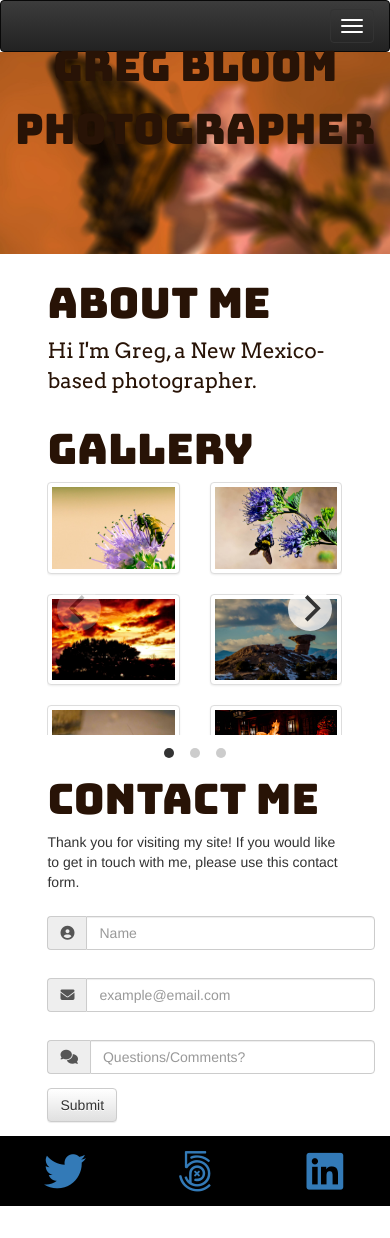
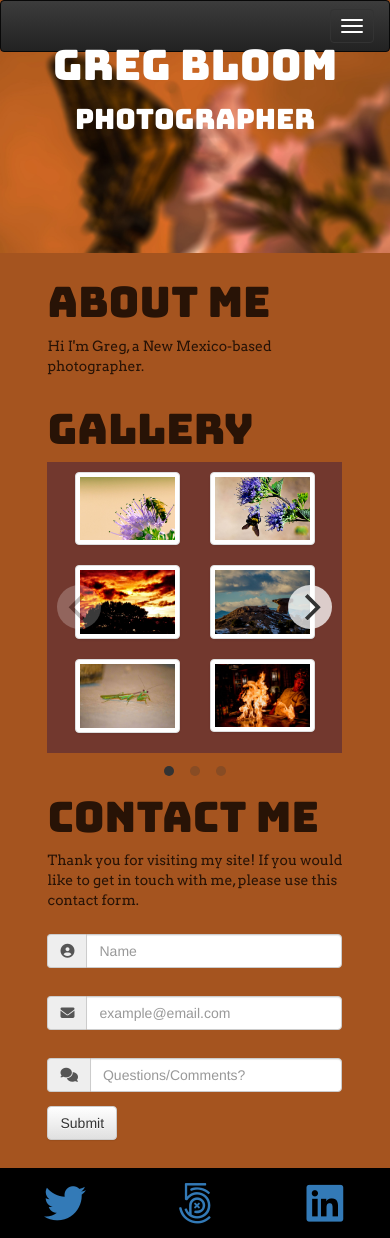
Before and after one commit to gbloom3/gbloom-photography, a PHP site: page / in a window 390 px wide. Before the commit the page ends 1206 px from the top, so only its background shows below. Run offline with PHP 8.4, Linux system fonts and the light colour scheme; some libraries are stand-ins or nearby versions.

Commit message:
added classes and media queries to ensure page displays correctly

```diff
--- a/public_html/css/style.css
+++ b/public_html/css/style.css
@@ -2,32 +2,67 @@
 	.carousel-cell {
 		width: 100%; /* full width */
 		height: auto;
+		margin-top: 10px;
 		margin-right: 10px;
 	}
 	.titleHeading{
 		margin-top: -25vh;
-		font-family: 'Bungee', cursive;
 		font-size: 3em;
-		color: #281306;
+	}
+	.subtitleHeading{
+		font-size: 2em;
+	}
+	.bodyText{
+		font-size: 1em;
+	}
+}
+@media only screen and (min-width: 768px) and (max-width: 899px) {
+	.carousel-cell {
+		width: 100%; /* full width */
+		height: auto;
+		margin-top: 10px;
+		margin-right: 10px;
+	}
+	.titleHeading{
+		margin-top: -25vh;
+		font-size: 4em;
+	}
+	.subtitleHeading{
+		font-size: 2.5em;
+	}
+	.bodyText{
+		font-size: 1em;
 	}
 }
 @media only screen and (min-width: 900px) {
 	.carousel-cell {
 		width: 100%; /* full width */
 		height: auto;
-		margin-right: 10px;
+		margin: 5% 2.5%;
 	}
 	.titleHeading{
 		margin-top: -55vh;
-		font-family: 'Bungee', cursive;
 		font-size: 5em;
-		color: #281306;
+	}
+	.subtitleHeading{
+		font-size: 3em;
+	}
+	.bodyText{
+		font-size: 1.5em;
 	}
 }
 footer {
-	margin-top: 1em;
+	margin-top: 2em;
 	padding: 1em 0;
 	background-color: black;
+}
+.titleHeading{
+	font-family: 'Bungee', cursive;
+	color: white;
+}
+.subtitleHeading{
+	font-family: 'Bungee', cursive;
+	color: white;
 }
 .titleBackground {
 	display: inline-block;
@@ -43,10 +78,10 @@ footer {
 }
 .bodyText{
 	font-family: 'Arvo', serif;
-	font-size: 1.5em;
 	color: #281306;
 }
 .main-carousel{
+	background-color: #72382E;
 	margin-bottom: 1.5em;
 }
 .flickity-viewport {
@@ -71,10 +106,12 @@ body { width: 100%;}
 	display: flex;
 	flex-direction: column;
 	min-height: 100vh;
+	background-color: #A5541F;
 }
 
 .sfooter-content {
 	flex: 1 0 auto;
+	background-color: #A5541F;
 }
 
 /***
--- a/public_html/index.php
+++ b/public_html/index.php
@@ -3,7 +3,7 @@
 	<head>
 		<meta charset="UTF-8"/>
 		<meta name="viewport" content="width=device-width, initial-scale=1"/>
-		<meta http-equiv="x-ua-compatible" content="ie-edge"/>
+		<meta http-equiv="x-ua-compatible" content="ie=edge"/>
 
 		<!-- Latest compiled and minified Bootstrap CSS -->
 		<link rel="stylesheet" href="https://maxcdn.bootstrapcdn.com/bootstrap/3.3.7/css/bootstrap.min.css"
@@ -96,65 +96,64 @@
 						<img src="img/photos/butterfly-min.jpg" class="img-responsive verticalAlign" alt="" />
 						<div class="col-xs-12 col-md-6 col-md-offset-6 text-center">
 							<h1 class="titleHeading">Greg Bloom</h1>
-							<p class="heading">Photographer</p>
+							<p class="subtitleHeading">Photographer</p>
 						</div>
 					</div>
 					<!-- begin about me section -->
-
-						<div class="col-xs-10 col-md-10 col-xs-offset-1 col-md-offset-1 section" id="about">
+						<div class="col-xs-10 col-md-10 col-xs-offset-1 col-md-offset-1" id="about">
 							<h1 class="heading">About Me</h1>
 							<p class="bodyText">Hi I'm Greg, a New Mexico-based photographer.</p>
 						</div>
 					<!-- begin gallery section -->
-						<div class="col-xs-11 col-md-11 col-xs-offset-1 col-md-offset-1 sectionAlt" id="gallery">
+						<div class="col-xs-11 col-md-11 col-xs-offset-1 col-md-offset-1" id="gallery">
 							<h1 class="heading">Gallery</h1>
 						</div>
 						<div class="col-xs-10 col-md-10 col-xs-offset-1 col-md-offset-1">
-							<div class="main-carousel popup-gallery" data-flickity='{ "cellAlign": "center", "contain": true, "dragThreshold": 10, "adaptiveHeight": true, "lazyLoad": true}'>
+							<div class="main-carousel popup-gallery" data-flickity='{ "cellAlign": "right", "contain": true, "dragThreshold": 10, "adaptiveHeight": true, "imagesLoaded": true}'>
 								<div class="carousel-cell">
 									<div class="row">
-										<div class="col-xs-6 col-md-6">
-											<a href="img/photos/bee-min.jpg" class="thumbnail"
-
+										<div class="col-xs-5 col-md-5 col-xs-offset-1 col-md-offset-1">
+											<a href="img/photos/bee-min.jpg"
+												class="thumbnail"
 												title="Bee on a Flower">
 												<img src="img/photos/thumbs/bee-tn.jpg"/>
 											</a>
 										</div>
-										<div class="col-xs-6 col-md-6">
-											<a href="img/photos/bumblebee-min.jpg" class="thumbnail"
-
+										<div class="col-xs-5 col-md-5">
+											<a href="img/photos/bumblebee-min.jpg"
+												class="thumbnail"
 												title="Bumblebee on a Flower">
 												<img src="img/photos/thumbs/bumblebee-tn.jpg"/>
 											</a>
 										</div>
 									</div>
 									<div class="row">
-										<div class="col-xs-6 col-md-6">
-											<a href="img/photos/burning-sky-min.jpg" class="thumbnail"
-
+										<div class="col-xs-5 col-md-5 col-xs-offset-1 col-md-offset-1">
+											<a href="img/photos/burning-sky-min.jpg"
+												class="thumbnail"
 												title="Burning Sky">
 												<img src="img/photos/thumbs/burning-sky-tn.jpg"/>
 											</a>
 										</div>
-										<div class="col-xs-6 col-md-6">
-											<a href="img/photos/camel-rock-min.jpg" class="thumbnail"
-
+										<div class="col-xs-5 col-md-5">
+											<a href="img/photos/camel-rock-min.jpg"
+												class="thumbnail"
 												title="Camel Rock">
 												<img src="img/photos/thumbs/camel-rock-tn.jpg"/>
 											</a>
 										</div>
 									</div>
 									<div class="row">
-										<div class="col-xs-6 col-md-6">
-											<a href="img/photos/dont-look-at-me-min.jpg" class="thumbnail"
-
+										<div class="col-xs-5 col-md-5 col-xs-offset-1 col-md-offset-1">
+											<a href="img/photos/dont-look-at-me-min.jpg"
+												class="thumbnail"
 												title="Don't Look at Me!">
 												<img src="img/photos/thumbs/dont-look-at-me-tn.jpg"/>
 											</a>
 										</div>
-										<div class="col-xs-6 col-md-6">
-											<a href="img/photos/flame-up-min.jpg" class="thumbnail"
-
+										<div class="col-xs-5 col-md-5">
+											<a href="img/photos/flame-up-min.jpg"
+												class="thumbnail"
 												title="Flame-Up">
 												<img src="img/photos/thumbs/flame-up-tn.jpg"/>
 											</a>
@@ -163,14 +162,14 @@
 								</div>
 								<div class="carousel-cell">
 									<div class="row">
-										<div class="col-xs-6 col-md-6">
+										<div class="col-xs-5 col-md-5 col-xs-offset-1 col-md-offset-1">
 											<a href="img/photos/grand-canyon-sunrise-1-min.jpg"
 												class="thumbnail"
 												title="Grand Canyon Sunrise 1">
 												<img src="img/photos/thumbs/grand-canyon-sunrise-1-tn.jpg"/>
 											</a>
 										</div>
-										<div class="col-xs-6 col-md-6">
+										<div class="col-xs-5 col-md-5">
 											<a href="img/photos/grand-canyon-sunrise-2-min.jpg"
 												class="thumbnail"
 												title="Grand Canyon Sunrise 2">
@@ -179,14 +178,14 @@
 										</div>
 									</div>
 									<div class="row">
-										<div class="col-xs-6 col-md-6">
+										<div class="col-xs-5 col-md-5 col-xs-offset-1 col-md-offset-1">
 											<a href="img/photos/grand-canyon-sunrise-3-min.jpg"
 												class="thumbnail"
 												title="Grand Canyon Sunrise 3">
 												<img src="img/photos/thumbs/grand-canyon-sunrise-3-tn.jpg"/>
 											</a>
 										</div>
-										<div class="col-xs-6 col-md-6">
+										<div class="col-xs-5 col-md-5">
 											<a href="img/photos/grand-canyon-sunrise-4-min.jpg"
 												class="thumbnail"
 												title="Grand Canyon Sunrise 4">
@@ -195,14 +194,14 @@
 										</div>
 									</div>
 									<div class="row">
-										<div class="col-xs-6 col-md-6">
+										<div class="col-xs-5 col-md-5 col-xs-offset-1 col-md-offset-1">
 											<a href="img/photos/grand-canyon-sunrise-5-min.jpg"
 												class="thumbnail"
 												title="Grand Canyon Sunrise 5">
 												<img src="img/photos/thumbs/grand-canyon-sunrise-5-tn.jpg"/>
 											</a>
 										</div>
-										<div class="col-xs-6 col-md-6">
+										<div class="col-xs-5 col-md-5">
 											<a href="img/photos/grand-canyon-sunrise-6-min.jpg"
 												class="thumbnail"
 												title="Grand Canyon Sunrise 6 ">
@@ -213,32 +212,32 @@
 								</div>
 								<div class="carousel-cell">
 									<div class="row">
-										<div class="col-xs-6 col-md-6">
-											<a href="img/photos/hummingbird-fight-min.jpg" class="thumbnail"
-
+										<div class="col-xs-5 col-md-5 col-xs-offset-1 col-md-offset-1">
+											<a href="img/photos/hummingbird-fight-min.jpg"
+												class="thumbnail"
 												title="Hummingbird Fight">
 												<img src="img/photos/thumbs/hummingbird-fight-tn.jpg"/>
 											</a>
 										</div>
-										<div class="col-xs-6 col-md-6">
-											<a href="img/photos/half-rainbow-min.jpg" class="thumbnail"
-
+										<div class="col-xs-5 col-md-5">
+											<a href="img/photos/half-rainbow-min.jpg"
+												class="thumbnail"
 												title="Half-Rain Half-Bow">
 												<img src="img/photos/thumbs/half-rainbow-tn.jpg"/>
 											</a>
 										</div>
 									</div>
 									<div class="row">
-										<div class="col-xs-6 col-md-6">
-											<a href="img/photos/moonlight-ojo-min.jpg" class="thumbnail"
-
+										<div class="col-xs-5 col-md-5 col-xs-offset-1 col-md-offset-1">
+											<a href="img/photos/moonlight-ojo-min.jpg"
+												class="thumbnail"
 												title="Moonlight over Ojo Caliente">
 												<img src="img/photos/thumbs/moonlight-ojo-tn.jpg"/>
 											</a>
 										</div>
-										<div class="col-xs-6 col-md-6">
-											<a href="img/photos/slot-canyon-min.jpg" class="thumbnail"
-
+										<div class="col-xs-5 col-md-5">
+											<a href="img/photos/slot-canyon-min.jpg"
+												class="thumbnail"
 												title="Slot Canyon">
 												<img src="img/photos/thumbs/slot-canyon-tn.jpg"/>
 											</a>
@@ -247,14 +246,13 @@
 								</div>
 							</div>
 						</div>
-					</div>
 				<!-- begin contact me section -->
 					<div class="col-xs-10 col-md-5 col-xs-offset-1 col-md-offset-1" id="contact">
 						<h1 class="heading">Contact Me</h1>
-						<p>Thank you for visiting my site! If you would like to get in touch with me, please use this contact
+						<p class="bodyText">Thank you for visiting my site! If you would like to get in touch with me, please use this contact
 							form.</p>
 					</div>
-					<div class="col-xs-11 col-md-4 col-xs-offset-1">
+					<div class="col-xs-10 col-md-4 col-xs-offset-1">
 						<div class="input-group formSpacing">
 							<span class="input-group-addon" id="nameInput"><i class="fa fa-user-circle"></i></span>
 							<input type="text" class="form-control" placeholder="Name" aria-describedby="basic-addon1">
@@ -271,6 +269,7 @@
 						</div>
 						<button type="button" class="btn btn-default" id="submitButton">Submit</button>
 					</div>
+				</div>
 			</main>
 		</div>
 		<!-- begin footer-->
```
